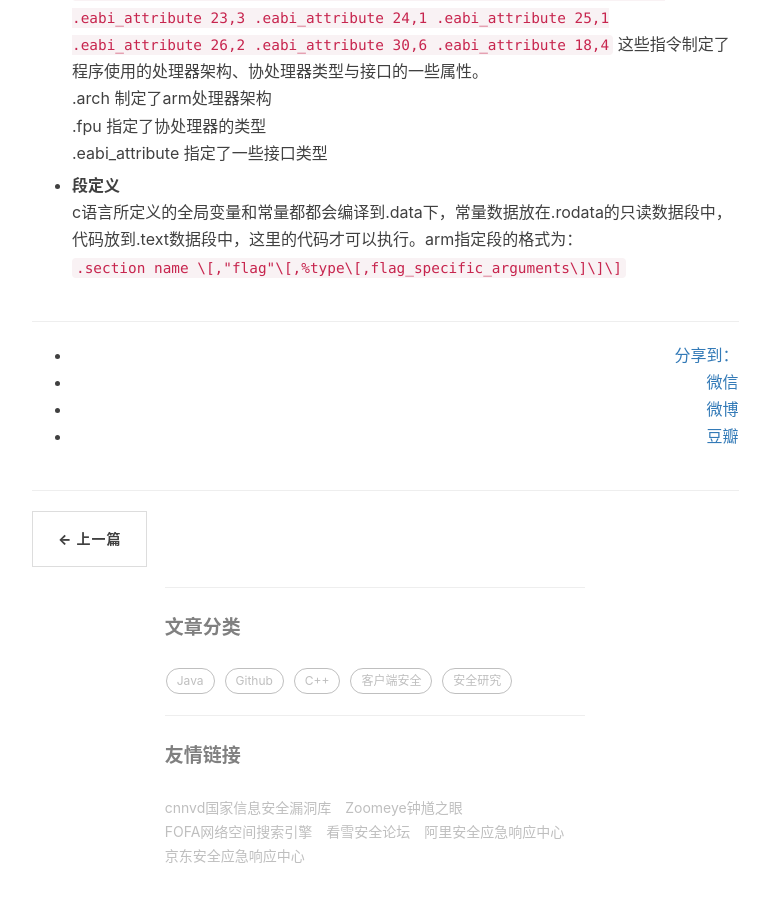
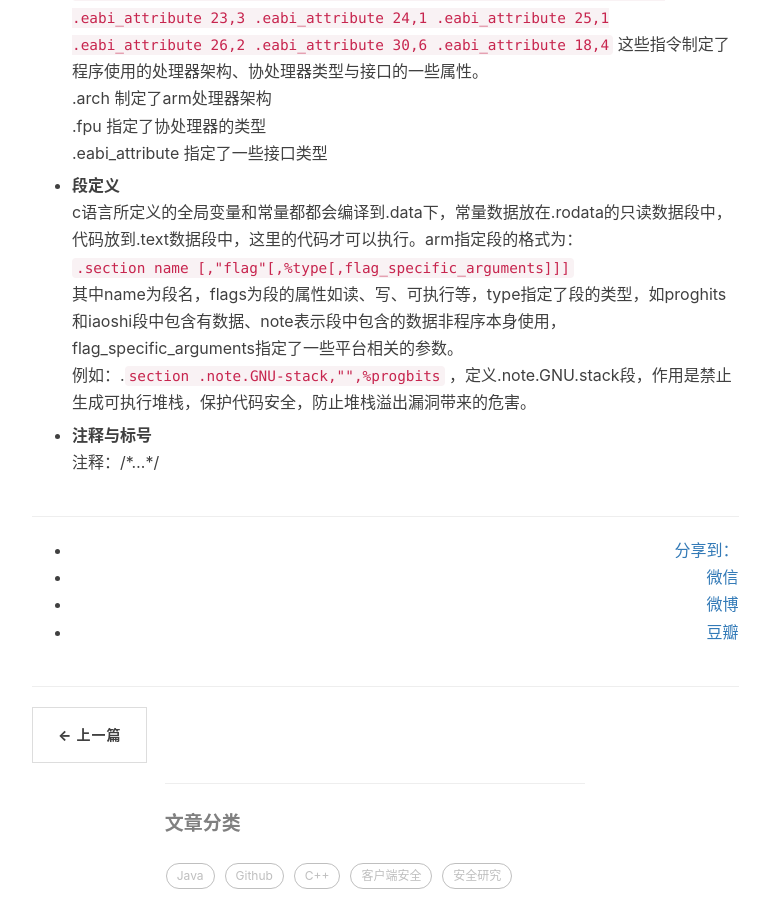
Before and after one commit to yangrz/blog, a Jekyll site: the page built from _posts/2017-01-16-androidSecurity.markdown, in a window 1280 px wide and 900 px high, scrolled down 1931 px. Shown: the whole window, without its empty margins (233-1003 px from the left). Built offline with Jekyll 4.4.1, drawn with Linux system fonts in a browser that asks for light colours; nearby versions of some CDN libraries; comment, search, counter and statistics services are not loaded.

Commit message:
2017-02-17

```diff
--- a/_posts/2017-01-16-androidSecurity.markdown
+++ b/_posts/2017-01-16-androidSecurity.markdown
@@ -63,4 +63,9 @@ tags:
 
 * __段定义__
 c语言所定义的全局变量和常量都都会编译到.data下，常量数据放在.rodata的只读数据段中，代码放到.text数据段中，这里的代码才可以执行。arm指定段的格式为：
-`.section name \[,"flag"\[,%type\[,flag_specific_arguments\]\]\]`
+`.section name [,"flag"[,%type[,flag_specific_arguments]]]`
+其中name为段名，flags为段的属性如读、写、可执行等，type指定了段的类型，如proghits和iaoshi段中包含有数据、note表示段中包含的数据非程序本身使用，flag_specific_arguments指定了一些平台相关的参数。
+例如：.`section .note.GNU-stack,"",%progbits` ，定义.note.GNU.stack段，作用是禁止生成可执行堆栈，保护代码安全，防止堆栈溢出漏洞带来的危害。
+
+* __注释与标号__
+注释：/\*...\*/
```
